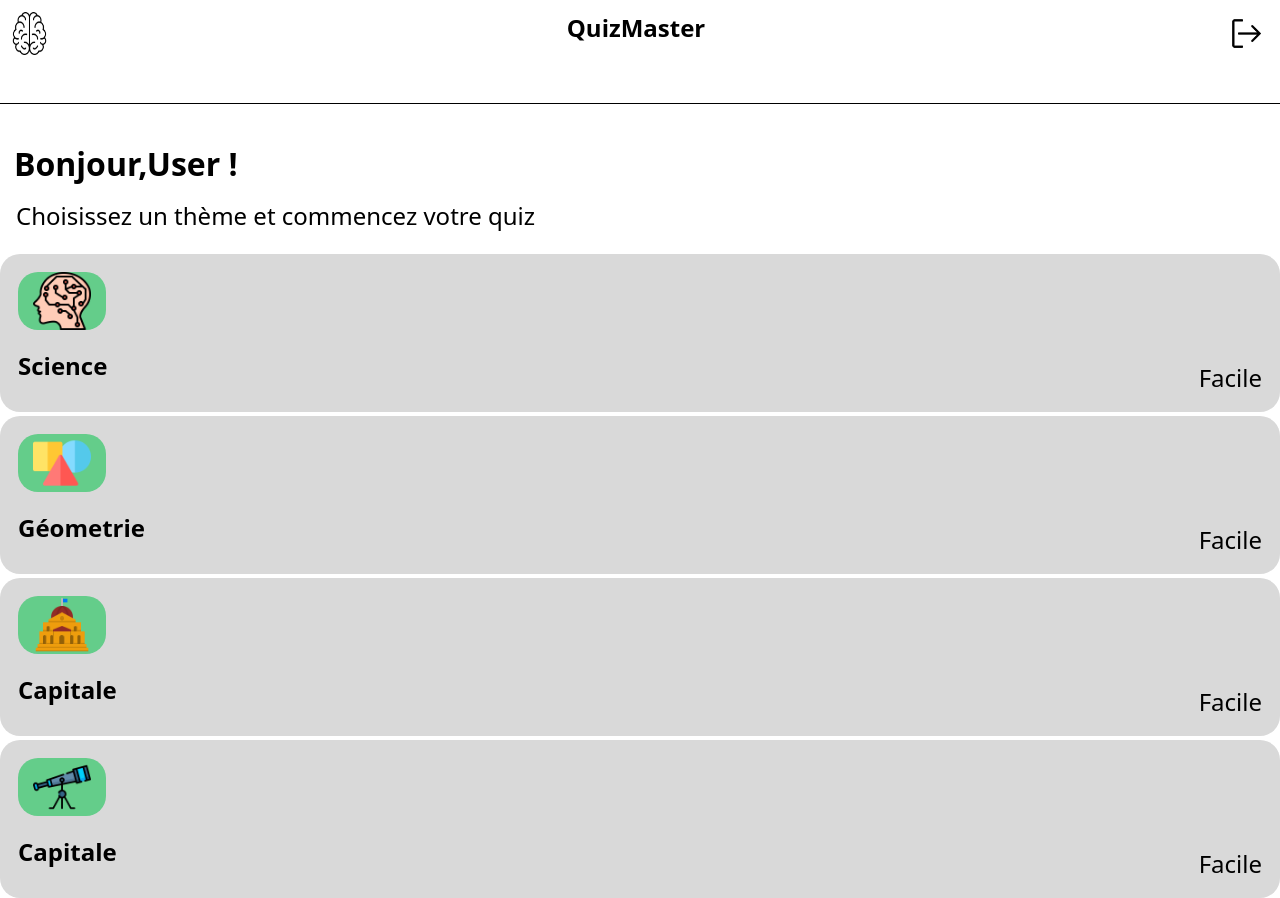
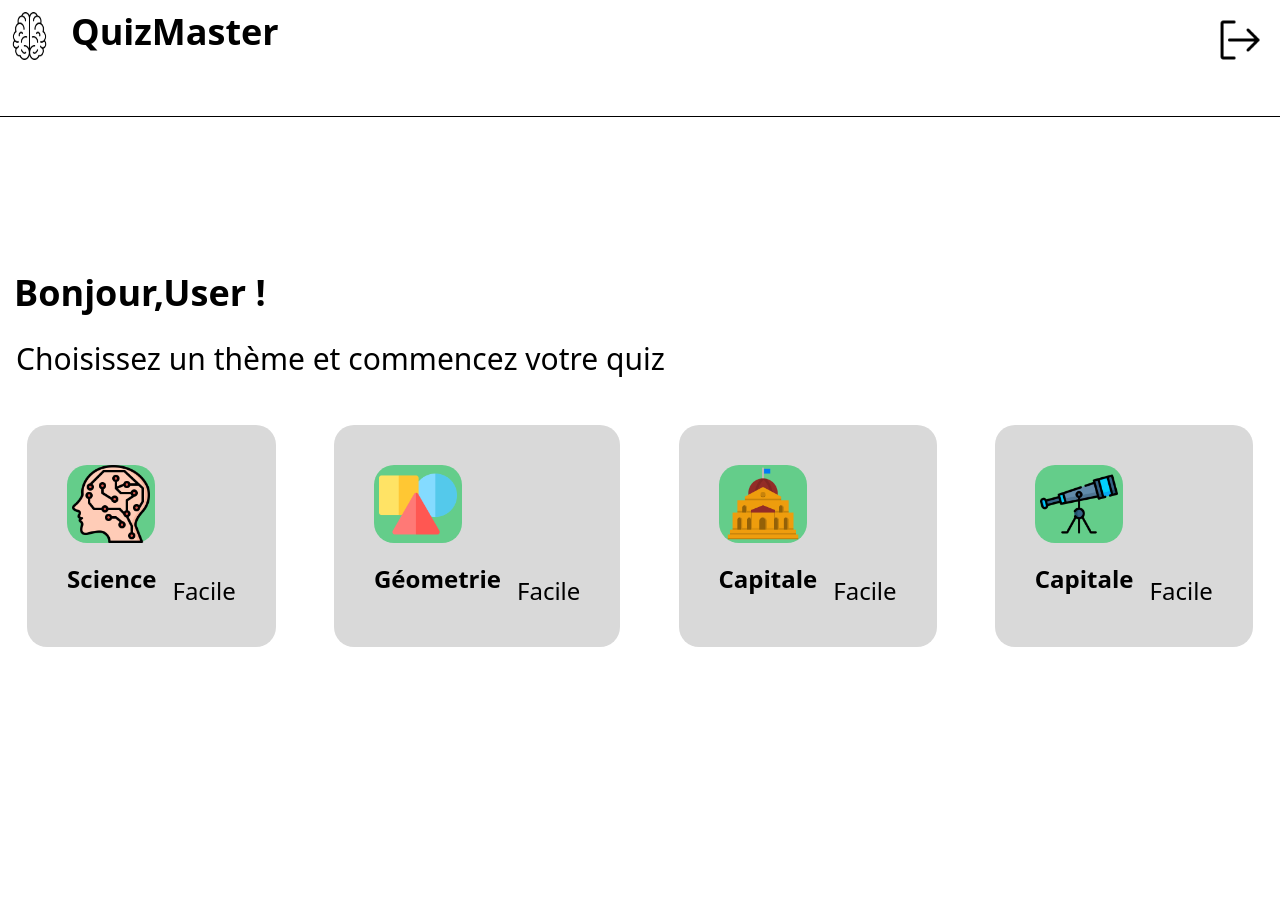
Before and after one commit to omar-ma66/Quiz, a PHP site: page /theme.html in a window 1280 px wide. After the commit the page ends 647 px from the top, so only its background shows below. Run offline with PHP 8.4, Linux system fonts and the light colour scheme.

Commit message:
integration mobile et desktop fini

```diff
--- a/public/css/style.css
+++ b/public/css/style.css
@@ -282,11 +231,14 @@
   .h-5\.5 {
     height: calc(var(--spacing) * 5.5);
   }
-  .h-5\/5 {
-    height: calc(5 / 5 * 100%);
+  .h-7 {
+    height: calc(var(--spacing) * 7);
   }
-  .h-10 {
-    height: calc(var(--spacing) * 10);
+  .h-8 {
+    height: calc(var(--spacing) * 8);
+  }
+  .h-8\.75 {
+    height: calc(var(--spacing) * 8.75);
   }
   .h-12 {
     height: calc(var(--spacing) * 12);
@@ -294,74 +246,44 @@
   .h-12\.5 {
     height: calc(var(--spacing) * 12.5);
   }
+  .h-14 {
+    height: calc(var(--spacing) * 14);
+  }
+  .h-14\.5 {
+    height: calc(var(--spacing) * 14.5);
+  }
   .h-15 {
     height: calc(var(--spacing) * 15);
+  }
+  .h-20 {
+    height: calc(var(--spacing) * 20);
   }
   .h-25 {
     height: calc(var(--spacing) * 25);
   }
+  .h-35 {
+    height: calc(var(--spacing) * 35);
+  }
   .h-40 {
     height: calc(var(--spacing) * 40);
-  }
-  .h-78 {
-    height: calc(var(--spacing) * 78);
-  }
-  .h-80 {
-    height: calc(var(--spacing) * 80);
-  }
-  .h-800 {
-    height: calc(var(--spacing) * 800);
-  }
-  .h-\[3px\] {
-    height: 3px;
-  }
-  .h-\[8px\] {
-    height: 8px;
-  }
-  .h-\[10\] {
-    height: 10;
-  }
-  .h-\[10px\] {
-    height: 10px;
   }
   .h-\[35px\] {
     height: 35px;
   }
-  .h-\[38px\] {
-    height: 38px;
-  }
-  .h-\[48\] {
-    height: 48;
-  }
   .h-\[48px\] {
     height: 48px;
+  }
+  .h-\[58\] {
+    height: 58;
+  }
+  .h-\[58px\] {
+    height: 58px;
   }
   .h-\[68px\] {
     height: 68px;
   }
-  .h-\[78\] {
-    height: 78;
-  }
-  .h-\[78px\] {
-    height: 78px;
-  }
-  .h-\[98px\] {
-    height: 98px;
-  }
-  .h-auto {
-    height: auto;
-  }
-  .h-full {
-    height: 100%;
-  }
-  .h-lvh {
-    height: 100lvh;
-  }
   .h-screen {
     height: 100vh;
-  }
-  .min-h-25 {
-    min-height: calc(var(--spacing) * 25);
   }
   .w-1 {
     width: calc(var(--spacing) * 1);
@@ -399,8 +318,20 @@
   .w-7\.5 {
     width: calc(var(--spacing) * 7.5);
   }
-  .w-12 {
-    width: calc(var(--spacing) * 12);
+  .w-8 {
+    width: calc(var(--spacing) * 8);
+  }
+  .w-8\.75 {
+    width: calc(var(--spacing) * 8.75);
+  }
+  .w-14 {
+    width: calc(var(--spacing) * 14);
+  }
+  .w-14\.5 {
+    width: calc(var(--spacing) * 14.5);
+  }
+  .w-17 {
+    width: calc(var(--spacing) * 17);
   }
   .w-19 {
     width: calc(var(--spacing) * 19);
@@ -828,81 +624,24 @@
       }
     }
   }
-  .sm\:gap-4 {
-    @media (width >= 40rem) {
-      gap: calc(var(--spacing) * 4);
-    }
-  }
-  .sm\:gap-x-4 {
-    @media (width >= 40rem) {
-      column-gap: calc(var(--spacing) * 4);
-    }
-  }
-  .sm\:gap-x-10 {
-    @media (width >= 40rem) {
-      column-gap: calc(var(--spacing) * 10);
-    }
-  }
-  .sm\:gap-x-20 {
-    @media (width >= 40rem) {
-      column-gap: calc(var(--spacing) * 20);
-    }
-  }
-  .sm\:gap-x-30 {
-    @media (width >= 40rem) {
-      column-gap: calc(var(--spacing) * 30);
-    }
-  }
-  .sm\:gap-x-200 {
-    @media (width >= 40rem) {
-      column-gap: calc(var(--spacing) * 200);
-    }
-  }
-  .md\:flex {
-    @media (width >= 48rem) {
-      display: flex;
-    }
-  }
-  .md\:flex-col {
-    @media (width >= 48rem) {
-      flex-direction: column;
-    }
-  }
-  .md\:gap-x-4 {
-    @media (width >= 48rem) {
-      column-gap: calc(var(--spacing) * 4);
-    }
-  }
-  .md\:text-2xl {
-    @media (width >= 48rem) {
-      font-size: var(--text-2xl);
-      line-height: var(--tw-leading, var(--text-2xl--line-height));
-    }
-  }
-  .md\:text-3xl {
-    @media (width >= 48rem) {
-      font-size: var(--text-3xl);
-      line-height: var(--tw-leading, var(--text-3xl--line-height));
-    }
-  }
-  .lg\:order-1 {
-    @media (width >= 64rem) {
-      order: 1;
-    }
-  }
-  .lg\:order-2 {
-    @media (width >= 64rem) {
-      order: 2;
-    }
-  }
-  .lg\:order-3 {
-    @media (width >= 64rem) {
-      order: 3;
-    }
-  }
   .lg\:order-4 {
     @media (width >= 64rem) {
       order: 4;
+    }
+  }
+  .lg\:mr-4 {
+    @media (width >= 64rem) {
+      margin-right: calc(var(--spacing) * 4);
+    }
+  }
+  .lg\:mr-6 {
+    @media (width >= 64rem) {
+      margin-right: calc(var(--spacing) * 6);
+    }
+  }
+  .lg\:ml-auto {
+    @media (width >= 64rem) {
+      margin-left: auto;
     }
   }
   .lg\:flex {
@@ -910,24 +649,59 @@
       display: flex;
     }
   }
+  .lg\:h-\[48\] {
+    @media (width >= 64rem) {
+      height: 48;
+    }
+  }
+  .lg\:h-\[48px\] {
+    @media (width >= 64rem) {
+      height: 48px;
+    }
+  }
+  .lg\:h-\[68\] {
+    @media (width >= 64rem) {
+      height: 68;
+    }
+  }
   .lg\:h-\[68px\] {
     @media (width >= 64rem) {
       height: 68px;
     }
   }
-  .lg\:h-screen {
+  .lg\:h-\[78px\] {
     @media (width >= 64rem) {
-      height: 100vh;
+      height: 78px;
     }
   }
-  .lg\:w-17 {
+  .lg\:w-25 {
     @media (width >= 64rem) {
-      width: calc(var(--spacing) * 17);
+      width: calc(var(--spacing) * 25);
     }
   }
-  .lg\:w-\[8px\] {
+  .lg\:w-\[0px\] {
     @media (width >= 64rem) {
-      width: 8px;
+      width: 0px;
+    }
+  }
+  .lg\:w-\[6\] {
+    @media (width >= 64rem) {
+      width: 6;
+    }
+  }
+  .lg\:w-\[48\] {
+    @media (width >= 64rem) {
+      width: 48;
+    }
+  }
+  .lg\:w-\[48px\] {
+    @media (width >= 64rem) {
+      width: 48px;
+    }
+  }
+  .lg\:w-\[68\] {
+    @media (width >= 64rem) {
+      width: 68;
     }
   }
   .lg\:w-\[68px\] {
@@ -940,9 +714,24 @@
       width: 78px;
     }
   }
-  .lg\:w-\[98px\] {
+  .lg\:w-\[80\] {
     @media (width >= 64rem) {
-      width: 98px;
+      width: 80;
+    }
+  }
+  .lg\:w-\[80px\] {
+    @media (width >= 64rem) {
+      width: 80px;
+    }
+  }
+  .lg\:w-\[90px\] {
+    @media (width >= 64rem) {
+      width: 90px;
+    }
+  }
+  .lg\:w-\[100px\] {
+    @media (width >= 64rem) {
+      width: 100px;
     }
   }
   .lg\:flex-1 {
@@ -955,9 +744,44 @@
       flex-direction: column;
     }
   }
-  .lg\:items-stretch {
+  .lg\:flex-row {
     @media (width >= 64rem) {
-      align-items: stretch;
+      flex-direction: row;
+    }
+  }
+  .lg\:items-center {
+    @media (width >= 64rem) {
+      align-items: center;
+    }
+  }
+  .lg\:justify-around {
+    @media (width >= 64rem) {
+      justify-content: space-around;
+    }
+  }
+  .lg\:justify-between {
+    @media (width >= 64rem) {
+      justify-content: space-between;
+    }
+  }
+  .lg\:justify-center {
+    @media (width >= 64rem) {
+      justify-content: center;
+    }
+  }
+  .lg\:justify-start {
+    @media (width >= 64rem) {
+      justify-content: flex-start;
+    }
+  }
+  .lg\:gap-4 {
+    @media (width >= 64rem) {
+      gap: calc(var(--spacing) * 4);
+    }
+  }
+  .lg\:gap-6 {
+    @media (width >= 64rem) {
+      gap: calc(var(--spacing) * 6);
     }
   }
   .lg\:gap-7 {
@@ -965,24 +789,9 @@
       gap: calc(var(--spacing) * 7);
     }
   }
-  .lg\:gap-10 {
-    @media (width >= 64rem) {
-      gap: calc(var(--spacing) * 10);
-    }
-  }
   .lg\:gap-15 {
     @media (width >= 64rem) {
       gap: calc(var(--spacing) * 15);
-    }
-  }
-  .lg\:gap-x-0 {
-    @media (width >= 64rem) {
-      column-gap: calc(var(--spacing) * 0);
-    }
-  }
-  .lg\:gap-x-4 {
-    @media (width >= 64rem) {
-      column-gap: calc(var(--spacing) * 4);
     }
   }
   .lg\:gap-x-20 {
@@ -990,24 +799,79 @@
       column-gap: calc(var(--spacing) * 20);
     }
   }
-  .lg\:gap-x-40 {
+  .lg\:self-end {
     @media (width >= 64rem) {
-      column-gap: calc(var(--spacing) * 40);
+      align-self: flex-end;
     }
   }
-  .lg\:gap-x-60 {
+  .lg\:self-start {
     @media (width >= 64rem) {
-      column-gap: calc(var(--spacing) * 60);
+      align-self: flex-start;
     }
   }
-  .lg\:self-stretch {
+  .lg\:justify-self-end {
     @media (width >= 64rem) {
-      align-self: stretch;
+      justify-self: flex-end;
+    }
+  }
+  .lg\:justify-self-start {
+    @media (width >= 64rem) {
+      justify-self: flex-start;
+    }
+  }
+  .lg\:p-3 {
+    @media (width >= 64rem) {
+      padding: calc(var(--spacing) * 3);
+    }
+  }
+  .lg\:p-6 {
+    @media (width >= 64rem) {
+      padding: calc(var(--spacing) * 6);
+    }
+  }
+  .lg\:p-8 {
+    @media (width >= 64rem) {
+      padding: calc(var(--spacing) * 8);
+    }
+  }
+  .lg\:p-10 {
+    @media (width >= 64rem) {
+      padding: calc(var(--spacing) * 10);
     }
   }
   .lg\:p-20 {
     @media (width >= 64rem) {
       padding: calc(var(--spacing) * 20);
+    }
+  }
+  .lg\:px-0 {
+    @media (width >= 64rem) {
+      padding-inline: calc(var(--spacing) * 0);
+    }
+  }
+  .lg\:px-7 {
+    @media (width >= 64rem) {
+      padding-inline: calc(var(--spacing) * 7);
+    }
+  }
+  .lg\:px-10 {
+    @media (width >= 64rem) {
+      padding-inline: calc(var(--spacing) * 10);
+    }
+  }
+  .lg\:px-20 {
+    @media (width >= 64rem) {
+      padding-inline: calc(var(--spacing) * 20);
+    }
+  }
+  .lg\:px-40 {
+    @media (width >= 64rem) {
+      padding-inline: calc(var(--spacing) * 40);
+    }
+  }
+  .lg\:px-50 {
+    @media (width >= 64rem) {
+      padding-inline: calc(var(--spacing) * 50);
     }
   }
   .lg\:pt-0 {
@@ -1020,14 +884,14 @@
       padding-top: calc(var(--spacing) * 4);
     }
   }
+  .lg\:pt-7 {
+    @media (width >= 64rem) {
+      padding-top: calc(var(--spacing) * 7);
+    }
+  }
   .lg\:pt-10 {
     @media (width >= 64rem) {
       padding-top: calc(var(--spacing) * 10);
-    }
-  }
-  .lg\:pt-20 {
-    @media (width >= 64rem) {
-      padding-top: calc(var(--spacing) * 20);
     }
   }
   .lg\:pt-30 {
@@ -1035,34 +899,9 @@
       padding-top: calc(var(--spacing) * 30);
     }
   }
-  .lg\:pb-0 {
-    @media (width >= 64rem) {
-      padding-bottom: calc(var(--spacing) * 0);
-    }
-  }
-  .lg\:pb-3 {
-    @media (width >= 64rem) {
-      padding-bottom: calc(var(--spacing) * 3);
-    }
-  }
-  .lg\:pb-10 {
-    @media (width >= 64rem) {
-      padding-bottom: calc(var(--spacing) * 10);
-    }
-  }
-  .lg\:pb-20 {
-    @media (width >= 64rem) {
-      padding-bottom: calc(var(--spacing) * 20);
-    }
-  }
   .lg\:pb-30 {
     @media (width >= 64rem) {
       padding-bottom: calc(var(--spacing) * 30);
-    }
-  }
-  .lg\:pb-32 {
-    @media (width >= 64rem) {
-      padding-bottom: calc(var(--spacing) * 32);
     }
   }
   .lg\:text-3xl {
@@ -1089,12 +928,6 @@
       line-height: var(--tw-leading, var(--text-6xl--line-height));
     }
   }
-  .lg\:text-xl {
-    @media (width >= 64rem) {
-      font-size: var(--text-xl);
-      line-height: var(--tw-leading, var(--text-xl--line-height));
-    }
-  }
 }
 @property --tw-border-style {
   syntax: "*";
--- a/public/theme.html
+++ b/public/theme.html
@@ -8,58 +8,77 @@
 </head>
 <body class="w-screen h-screen">
 
+<!-- les break points de taillwind  sm   = width >= 640     px-->
+<!-- les break points de taillwind  md   = width >= 768     px-->
+<!-- les break points de taillwind  lg   = width >= 1024    px-->
+<!-- les break points de taillwind  xl   = width >= 1280    px-->
+<!-- les break points de taillwind  2xl  = width >= 1536    px-->
+<!-- ############################################################################################# -->
 
 
-    <section class="flex flex-row justify-between p-3 mb-9 font-bold text-2xl">
-        <img src="png/cerveau.png" alt="cerveau.png" width="35" height="35">
-        <h1 >QuizMaster</h1>
-        <div class="hover:bg-[#64CD8A] p-1">
-            <a  href="index.html"><img src="png/se-deconnecter.png" alt="se-deconnecter.png" width="35" height="35"></a>
+    <section class="flex flex-row justify-between p-3 mb-9 font-bold text-2xl lg:justify-start">
+        <img class="w-8.75 h-8.75  lg:mr-6 lg:h-[48px] " src="png/cerveau.png" alt="cerveau.png" >
+        <h1 class="lg:text-4xl">QuizMaster</h1>
+        <div class="hover:bg-[#64CD8A] p-1 lg:ml-auto ">
+            <a  href="index.html"><img  class="w-[35px] h[35px] lg:w-[48px] l:h-[48px]" src="png/se-deconnecter.png" alt="se-deconnecter.png" width="35" height="35"></a>
         </div>
-        </section>
+    </section>
+                        <!-- ----------------------------------------------- -->
+
     <hr class="ng-[#565857] pt-9">
-    <section class="flex flex-col justify-center items-start gap-2.5">
-        <h2 class="font-bold text-[32px] pl-3.5">Bonjour,User !</h2>
-        <p class="text-[24px] ml-4 pb-5">Choisissez un thème et commencez votre quiz</p>
+                        <!-- ----------------------------------------------- -->
+
+    <section class="flex flex-col justify-center items-start gap-2.5 lg:gap-7">
+        <h2 class="font-bold text-[32px] pl-3.5    lg:text-4xl lg:pt-30">Bonjour,User !</h2>
+        <p class="text-[24px] ml-4 pb-5 lg:text-3xl">Choisissez un thème et commencez votre quiz</p>
     </section>
-
-    <div id="menu-theme" class="flex flex-col gap-1 ">
-    <section class="bg-[#D9D9D9] p-4.5 rounded-[20px] flex flex-row justify-between">
+<!-- ############################################################################################# -->
+    <div id="menu-theme" class="flex flex-col gap-1 lg:flex-row lg:justify-around lg:pt-7 lg:items-center">
+    <section class="bg-[#D9D9D9] p-4.5 rounded-[20px] flex flex-row justify-between lg:gap-4  lg:p-10">
             <article class="flex flex-col gap-5 pb-3 ">
                 <div  class="bg-[#64CD8A]  w-22 flex justify-center rounded-[20px]">
-                   <img src="png/humain.png" alt="humain.png" width="58" height="58">
+                   <img src="png/humain.png" alt="humain.png" class="w-14.5 h-14.5 lg:w-[78px] lg:h-[78px]" >
                 </div>
                 <h3 class="text-2xl font-bold">Science</h3>
             </article>
             <span class="self-end text-2xl ">Facile</span>
     </section>
-      <section class="bg-[#D9D9D9] p-4.5 rounded-[20px] flex flex-row justify-between">
+                        <!-- ----------------------------------------------- -->
+      <section class="bg-[#D9D9D9] p-4.5 rounded-[20px] flex flex-row justify-between lg:gap-4  lg:p-10">
             <article class="flex flex-col gap-5 pb-3 ">
                 <div  class="bg-[#64CD8A]  w-22 flex justify-center rounded-[20px]">
-                <img src="png/geometrie.png" alt="geometrie.png" width="58" height="58">
+                <img src="png/geometrie.png" alt="geometrie.png"class="w-14.5 h-14.5 lg:w-[78px] lg:h-[78px]">
                 </div>
                 <h3 class="text-2xl font-bold">Géometrie</h3>
             </article>
             <span class="self-end text-2xl">Facile</span>
     </section>
-      <section class="bg-[#D9D9D9] p-4.5 rounded-[20px] flex flex-row justify-between">
+                        <!-- ----------------------------------------------- -->
+
+      <section class="bg-[#D9D9D9] p-4.5 rounded-[20px] flex flex-row justify-between lg:gap-4  lg:p-10">
             <article class="flex flex-col gap-5 pb-3 ">
                <div  class="bg-[#64CD8A]  w-22  flex justify-center rounded-[20px]">
-                    <img  src="png/capitale (1).png" alt="capitale" width="58" height="58">
+                    <img  src="png/capitale (1).png" alt="capitale"class="w-14.5 h-14.5 lg:w-[78px] lg:h-[78px]">
                 </div>
                 <h3 class="text-2xl font-bold">Capitale</h3>
             </article>
             <span class="self-end text-2xl">Facile</span>
     </section>
-       <section class="bg-[#D9D9D9] p-4.5 rounded-[20px] flex flex-row justify-between">
+                        <!-- ----------------------------------------------- -->
+
+       <section class="bg-[#D9D9D9] p-4.5 rounded-[20px] flex flex-row justify-between lg:gap-4  lg:p-10">
             <article class="flex flex-col gap-5 pb-3 ">
                 <div class="bg-[#64CD8A]  w-22  flex justify-center rounded-[20px]">
-                  <img src="png/telescope.png" alt="telescope.png" width="58" height="58">
+                  <img src="png/telescope.png" alt="telescope.png"class="w-14.5 h-14.5 lg:w-[78px] lg:h-[78px]">
                 </div>
                 <h3 class="text-2xl font-bold">Capitale</h3>
             </article>
             <span class="self-end text-2xl">Facile</span>
     </section>
+                        <!-- ----------------------------------------------- -->
+
      </div>
+<!-- ############################################################################################# -->
+
 </body>
 </html>
```
Also changed, not shown: other parts of public/css/style.css (+10 -199 lines), public/endGame.html (+23 -9 lines), public/game.html (+37 -6 lines).
